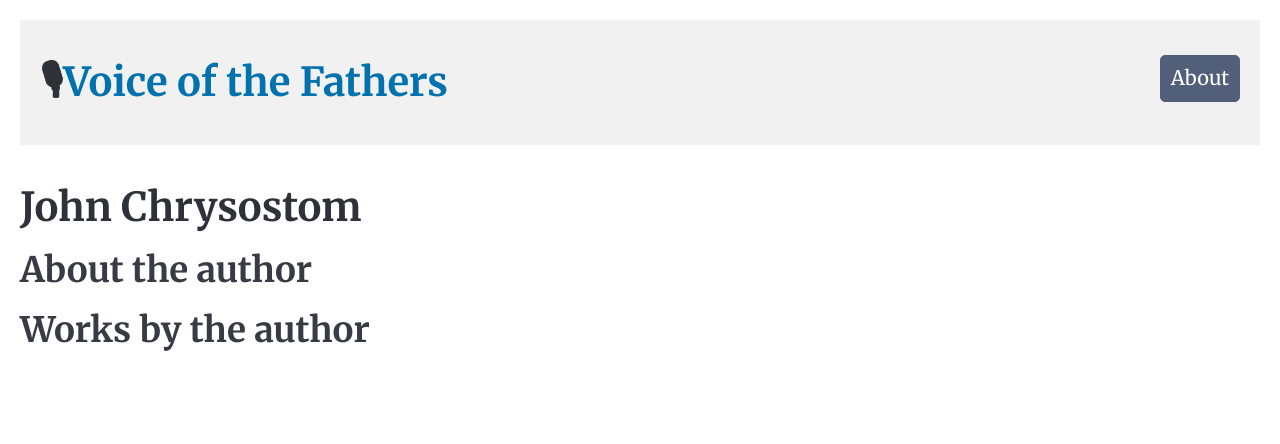
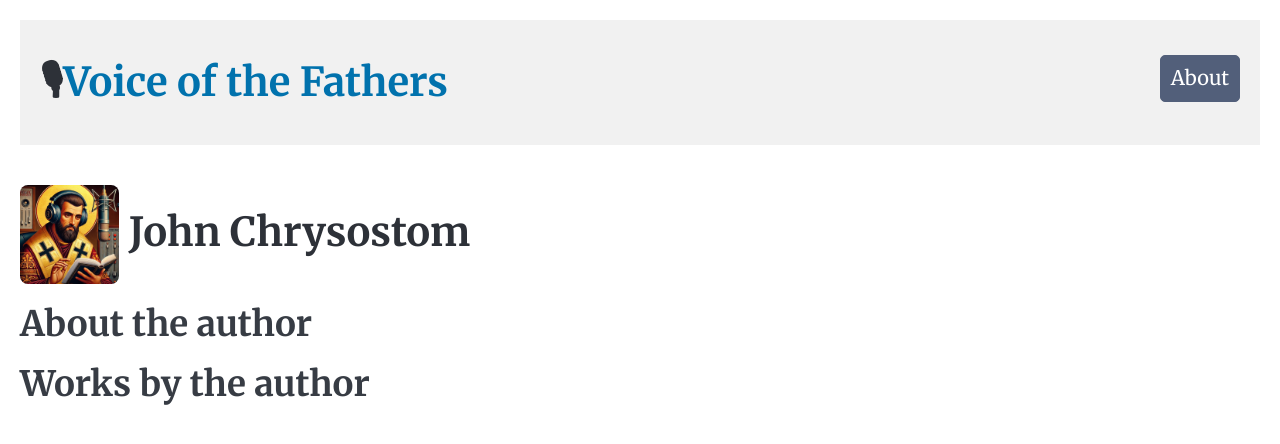
Before and after one commit to joshpeterson/voice-of-the-fathers, a Jekyll site: the page built from _authors/John Chrysostom.md, in a window 1280 px wide. Shown: the top 444 px of the page. Built offline with Jekyll 4.4.1, drawn with Linux system fonts in a browser that asks for light colours.

Commit message:
Add the author image to the author page

```diff
--- a/_layouts/author.html
+++ b/_layouts/author.html
@@ -2,7 +2,11 @@
 layout: default
 ---
 
-<h1>{{ page.author }}</h1>
+
+<h1>
+  <img src="../../assets/images/{{ page.author }}.jpg" style="max-width: 8%; height: auto; border-radius: 8px;" />
+  {{ page.author }}
+</h1>
 <h2>About the author</h2>
 {{content}}
 <h2>Works by the author</h2>
```
